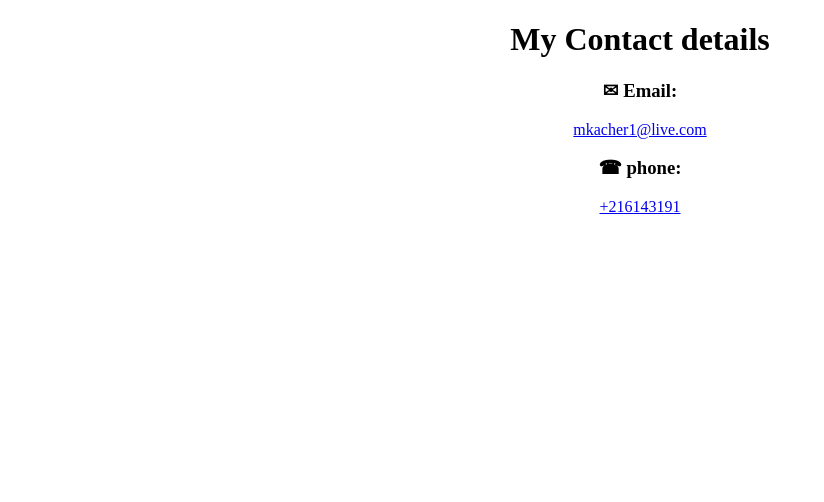
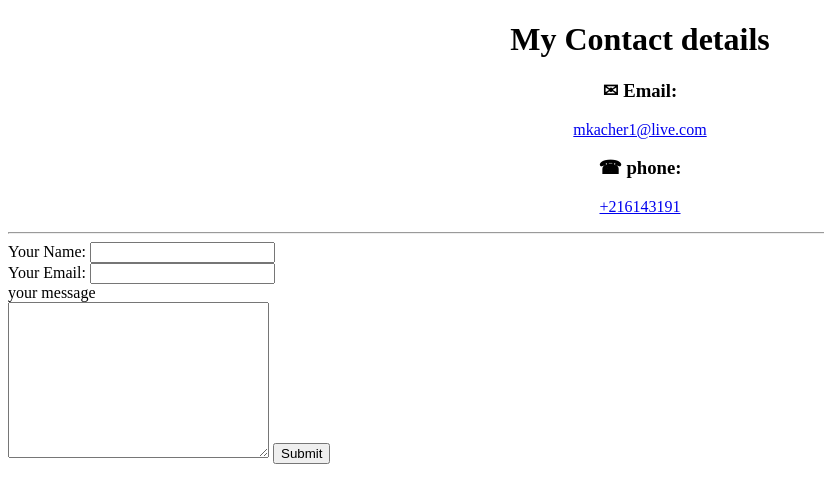
Before and after one commit to GhanemYassine/Portfolio, a plain HTML site: page HTML - PERSONAL SITE/contact.html in a window 1280 px wide. Shown: the whole page, without its empty margins (0-824 px from the left). Drawn offline with Linux system fonts and the light colour scheme.

Commit message:
adding form to contact me

```diff
--- a/HTML - PERSONAL SITE/contact.html
+++ b/HTML - PERSONAL SITE/contact.html
@@ -18,6 +18,22 @@
       <a href="tel:+216143191">+216143191</a>
     </p>
   </center>
+  <hr>
+  <form class="" action="mailto:mkacher1@live.com" method="post" enctype="text/plain">
+    <label for="">Your Name:</label>
+    <input type="text" name="youName" value="">
+    <br>
+    <label for="">Your Email:</label>
+    <input type="email" name="youEmail" value="">
+    <br>
+    <label for="">your message</label><br>
+    <textarea name="youMessage" rows="10" cols="30"></textarea>
+    <input type="submit" name="">
+
+
+
+
+  </form>
 
 </body>
 
```
